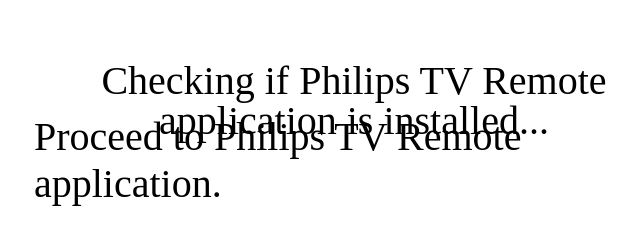
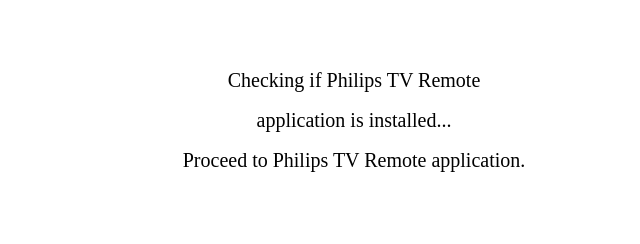
Before and after one commit to theindemo/theindemo.github.io, a plain HTML site: page index.html in a window 1280 px wide. Shown: the whole page, without its empty margins (286-926 px from the left). Drawn offline with Linux system fonts and the light colour scheme.

Commit message:
change index ui

```diff
--- a/index.html
+++ b/index.html
@@ -133,7 +133,7 @@
         }
 
         .top-center {
-            font-size: 40px;
+            font-size: 20px;
             position: absolute;
             top: 10%;
             left: 50%;
@@ -142,7 +142,7 @@
         }
 
         .top-center-second {
-            font-size: 40px;
+            font-size: 20px;
             position: absolute;
             top: 15%;
             left: 50%;
@@ -150,7 +150,7 @@
             font-family: CentraleSans;
         }
         .top-center-third {
-            font-size: 40px;
+            font-size: 20px;
             position: absolute;
             top: 20%;
             left: 50%;
```
